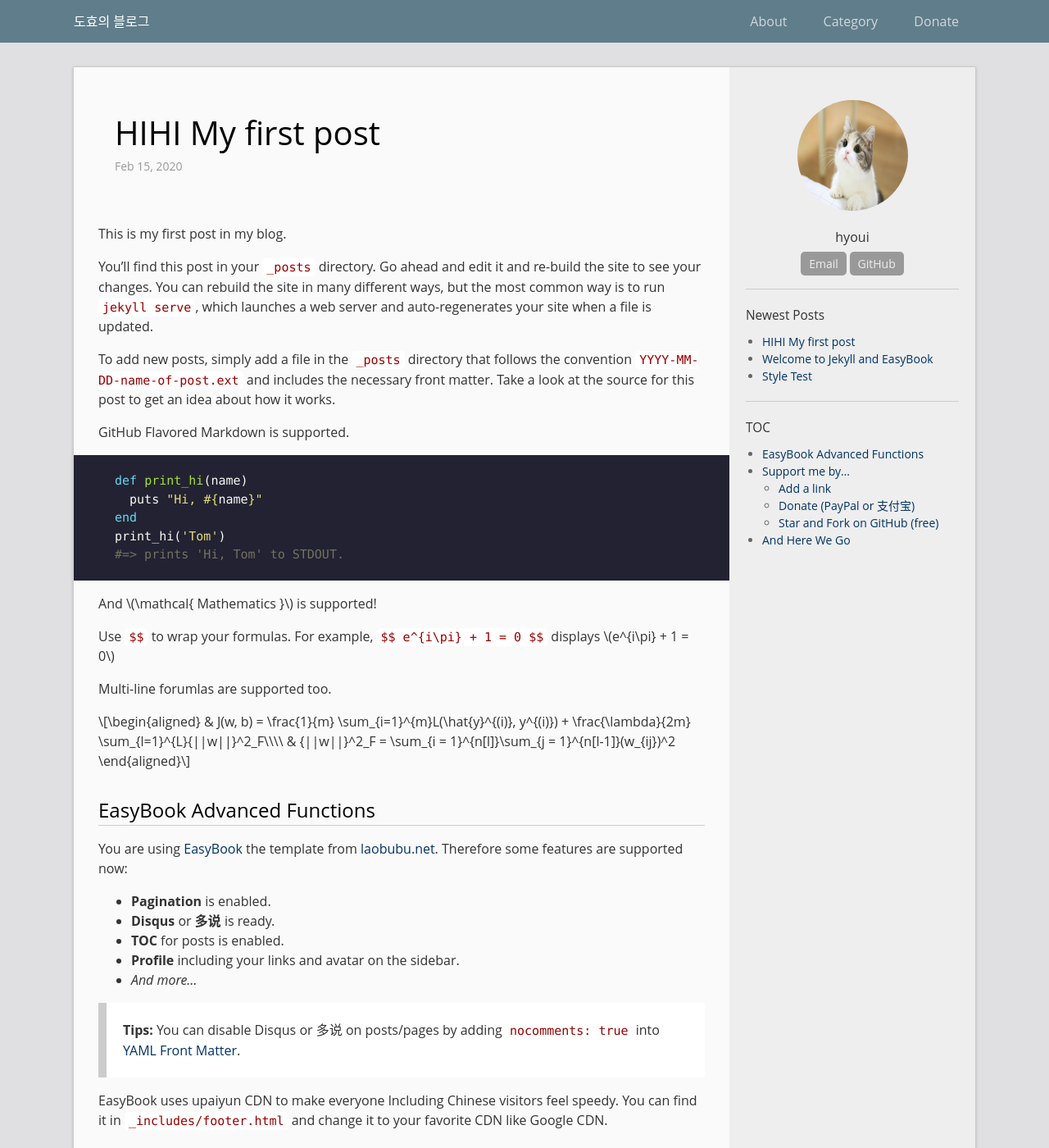
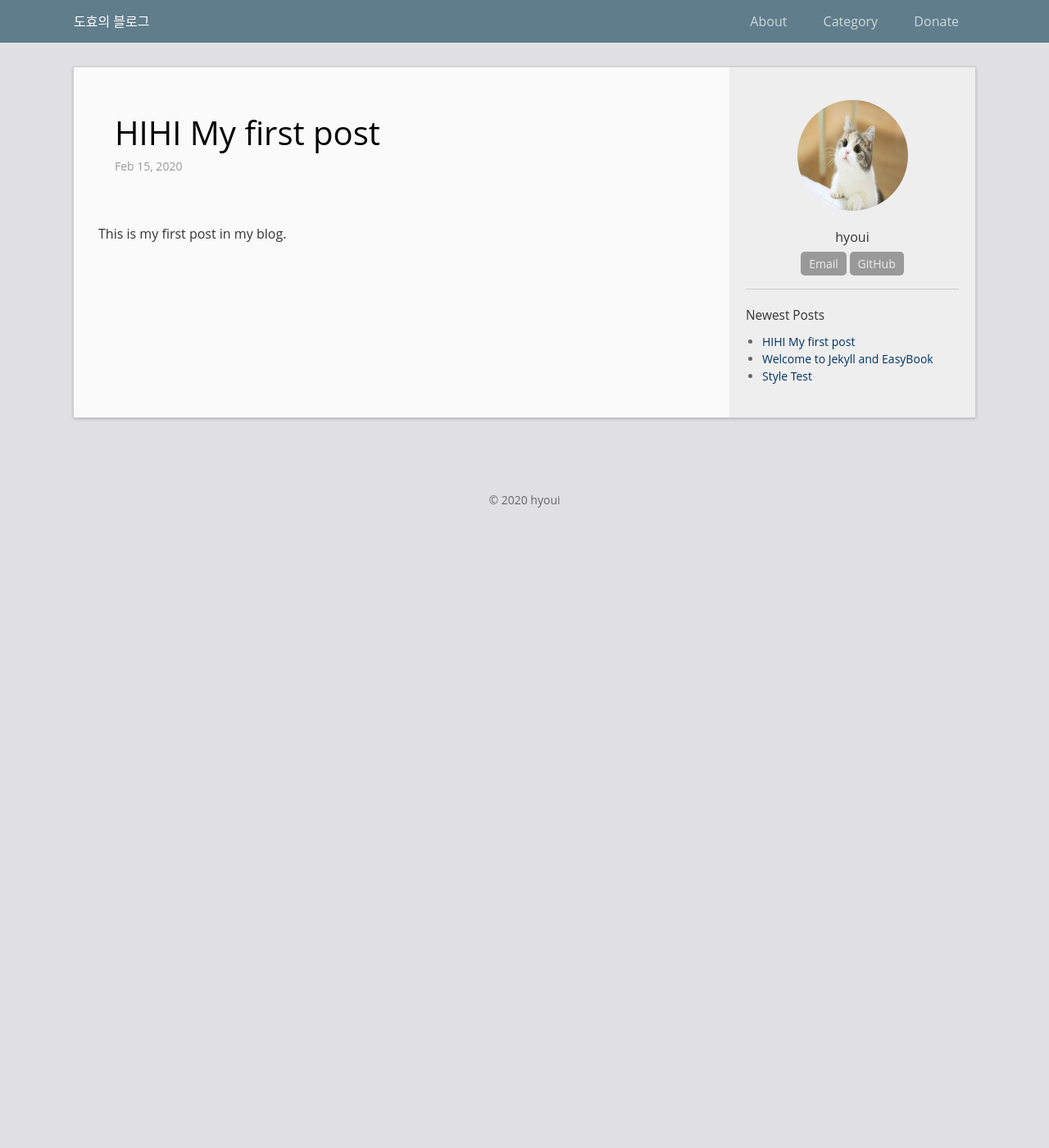
Before and after one commit to hyouido/hyouido.github.com, a Jekyll site: the page built from _posts/2020-02-15-daily.md, in a window 1280 px wide and 1400 px high. Shown: the whole window at 82% size. Built offline with Jekyll 4.4.1, drawn with Linux system fonts in a browser that asks for light colours; emoji names are drawn with the system emoji font; the list of posts is cut into pages by our own code; some of the changed text lies outside the part shown.

Commit message:
Update 2020-02-15-daily.md

````diff
--- a/_posts/2020-02-15-daily.md
+++ b/_posts/2020-02-15-daily.md
@@ -7,76 +7,3 @@ permalink: /
 ---
 
 This is my first post in my blog.
-
-You’ll find this post in your `_posts` directory. Go ahead and edit it and re-build the site to see your changes. You can rebuild the site in many different ways, but the most common way is to run `jekyll serve`, which launches a web server and auto-regenerates your site when a file is updated.
-
-To add new posts, simply add a file in the `_posts` directory that follows the convention `YYYY-MM-DD-name-of-post.ext` and includes the necessary front matter. Take a look at the source for this post to get an idea about how it works.
-
-<!--more-->
-
-GitHub Flavored Markdown is supported.
-
-```ruby
-def print_hi(name)
-  puts "Hi, #{name}"
-end
-print_hi('Tom')
-#=> prints 'Hi, Tom' to STDOUT.
-```
-
-And $$\mathcal{ Mathematics }$$ is supported!
-
-Use `$$` to wrap your formulas. For example, `$$ e^{i\pi} + 1 = 0 $$` displays $$  e^{i\pi} + 1 = 0  $$
-
-Multi-line forumlas are supported too.
-
-$$
-\begin{aligned}
-& J(w, b) = \frac{1}{m} \sum_{i=1}^{m}L(\hat{y}^{(i)}, y^{(i)})
-+ \frac{\lambda}{2m} \sum_{l=1}^{L}{||w||}^2_F\\\\
-& {||w||}^2_F = \sum_{i = 1}^{n[l]}\sum_{j = 1}^{n[l-1]}(w_{ij})^2
-\end{aligned}
-$$
-
-
-## EasyBook Advanced Functions ##
-
-You are using [EasyBook][github-easybook] the template from [laobubu.net](http://laobubu.net). Therefore some features are supported now:
-
-* **Pagination** is enabled.
-* **Disqus** or **多说** is ready.
-* **TOC** for posts is enabled.
-* **Profile** including your links and avatar on the sidebar.
-* *And more...*
-
-> **Tips:** You can disable Disqus or 多说 on posts/pages by adding `nocomments: true` into [YAML Front Matter][frontmatter].
-
-EasyBook uses upaiyun CDN to make everyone lncluding Chinese visitors feel speedy. You can find it in `_includes/footer.html` and change it to your favorite CDN like Google CDN.
-
-## Support me by... ##
-
-### Add a link ###
-
-EasyBook does not make the footer heavy; the link to theme could be on `about.md`:
-
-> This website is using [laobubu](http://laobubu.net)'s theme: [EasyBook](https://github.com/laobubu/jekyll-theme-EasyBook)
-
-### Donate (PayPal or 支付宝) ###
-
-That's the best :smile:
-
-Please visit [http://laobubu.net/donate.html](http://laobubu.net/donate.html)
-
-### Star and Fork on GitHub (free) ###
-
-Not going to donate? That's okay. You can also send out your precious star [on GitHub][github-easybook].
-
-## And Here We Go ##
-
-Check out the [Jekyll docs][jekyll] for more info on how to get the most out of Jekyll. File all bugs/feature requests at [Jekyll’s GitHub repo][jekyll-gh]. If you have questions, you can ask them on [Jekyll’s dedicated Help repository][jekyll-help].
-
-[jekyll]:      http://jekyllrb.com
-[jekyll-gh]:   https://github.com/jekyll/jekyll
-[jekyll-help]: https://github.com/jekyll/jekyll-help
-[frontmatter]: http://jekyllrb.com/docs/frontmatter/
-[github-easybook]: https://github.com/laobubu/jekyll-theme-EasyBook
````
